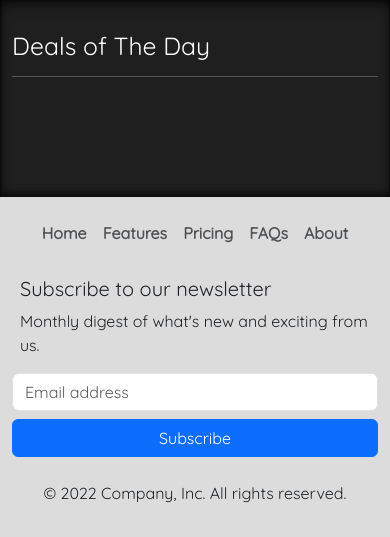
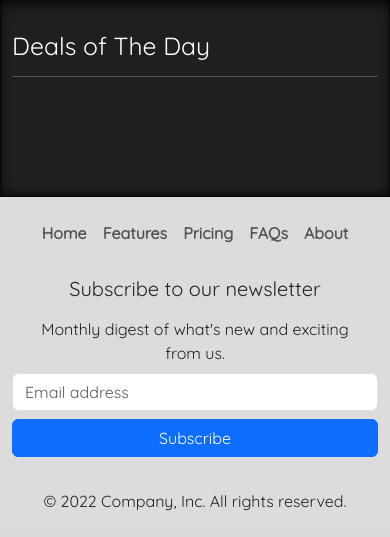
Before and after one commit to NyxHexen/CI_MS4_GB, a Django app: page / in a window 390 px wide. Shown: the part 402-939 px from the top of the page. After the commit the page ends 913 px from the top, so only its background shows below. Run offline with Django 4.2, Linux system fonts and the light colour scheme; data that the repository does not hold is empty; some libraries are stand-ins or nearby versions.

Commit message:
CHANGE: changed size and direction, adjusted spacing, text alignment & added media queries for footer form;

```diff
--- a/static/css/base.css
+++ b/static/css/base.css
@@ -485,6 +485,17 @@ svg * {
     filter: brightness(20%) saturate(50%);
 }
 
+/* Deals */
+footer form div {
+    padding: 0 0 .5rem;
+}
+
+footer h5,
+footer p {
+    margin: 0 5%;
+    text-align: center;
+}
+
 /* LIGHT MODE */
 
 [data-bs-theme="light"] body {
@@ -628,3 +639,14 @@ svg * {
         transform: rotateY(-180deg) translateY(-20%) translateZ(-39px);
     }
 }
+
+/* Media Queries */
+@media (min-width: 768px) {
+
+    /* Deals */
+    footer h5,
+    footer p {
+        text-align: end;
+        margin: auto 0;
+    }
+}
--- a/templates/base.html
+++ b/templates/base.html
@@ -1,5 +1,4 @@
 {% load static %}
-
 <!doctype html>
 <html lang="en" data-bs-theme="light">
 
@@ -89,19 +88,19 @@
                 <li class="nav-item"><a href="#" class="nav-link px-2 text-muted">About</a></li>
             </ul>
             <div class="justify-content-center">
-                <form class="d-sm-block d-md-flex align-items-center justify-content-center">
-                    <div class="mx-2">
+                <form class="d-xs-block d-md-flex align-items-center justify-content-start row">
+                    <div class="col-xs-12 col-md-6 d-flex flex-column gap-3">
                         <h5>Subscribe to our newsletter</h5>
                         <p>Monthly digest of what's new and exciting from us.</p>
                     </div>
-                    <div class="d-flex flex-column gap-2">
+                    <div class="col-xs-12 col-md-3 d-flex flex-column gap-2">
                         <label for="newsletter1" class="visually-hidden">Email address</label>
                         <input id="newsletter1" type="text" class="form-control" placeholder="Email address">
                         <button class="btn btn-primary" type="button">Subscribe</button>
                     </div>
                 </form>
             </div>
-            <div class="d-flex flex-column flex-sm-row justify-content-center pt-4">
+            <div class="d-flex flex-column flex-sm-row pt-4">
                 <p class="text-center">© 2022 Company, Inc. All rights reserved.</p>
                 <ul class="list-unstyled d-flex">
                     <li class="ms-3"><a class="link-dark" href="#"><svg class="bi" width="24" height="24">
```
